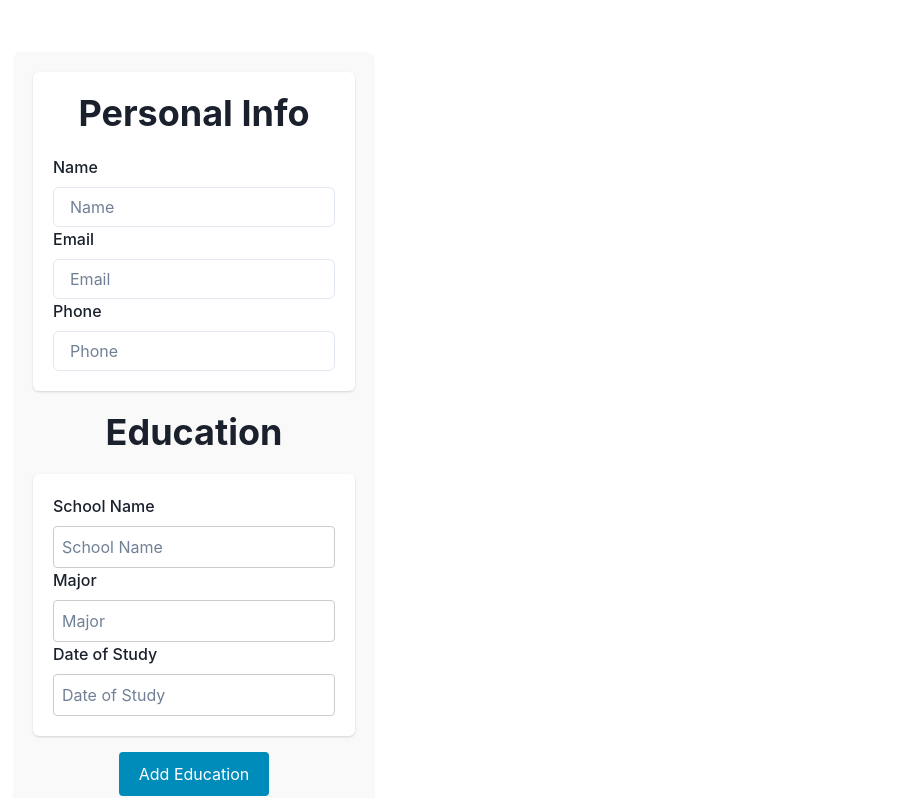
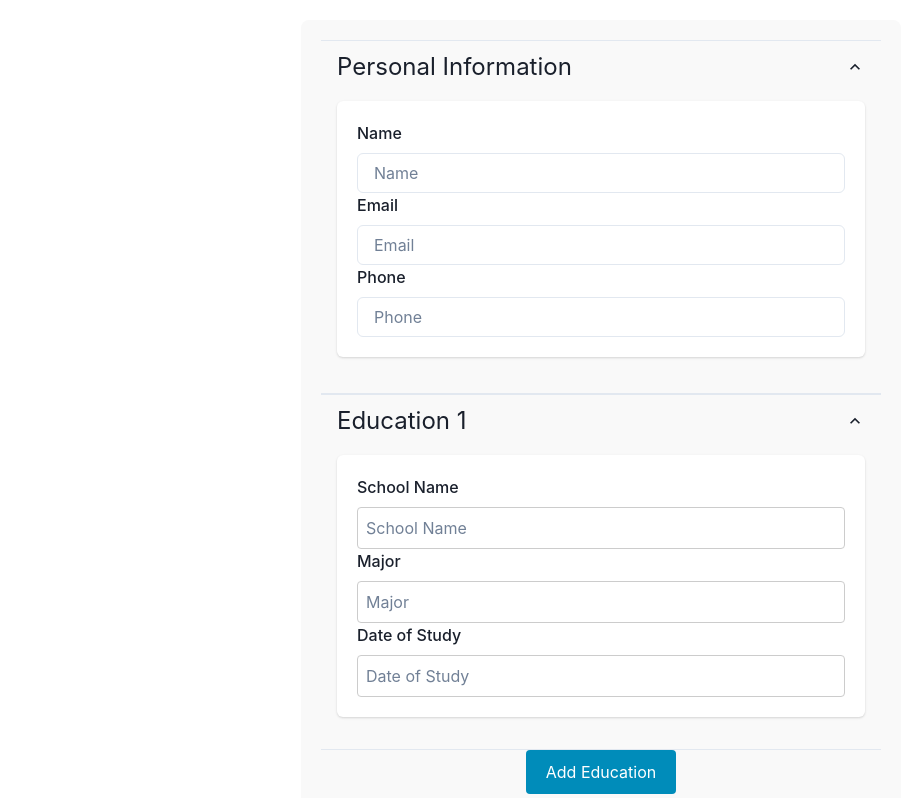
Before and after one commit to angelr1076/React-CV-App, a React (Vite) app: page / in a window 1280 px wide. Shown: the top 798 px of the page, without its empty margins (39-951 px from the left). Built offline with nearby package versions, Linux system fonts and the light colour scheme.

Commit message:
Added chakra accordion and card components to GeneralInfo and EducationExp components

```diff
--- a/src/assets/styles/style.css
+++ b/src/assets/styles/style.css
@@ -18,14 +18,15 @@
 }
 
 body {
-  margin: 0;
   display: flex;
-  min-width: 320px;
-  min-height: 100vh;
+  flex-direction: column;
+  /* justify-content: center; */
+  /* min-width: 320px; */
+  /* min-height: 100vh; */
 }
 
 #root {
-  padding: 2rem;
+  /* padding: 2rem; */
   text-align: center;
 }
 
--- a/src/components/CVForm.jsx
+++ b/src/components/CVForm.jsx
@@ -3,7 +3,15 @@ import { useState } from 'react';
 import GeneralInfo from './GeneralInfo';
 import EducationalExp from './EducationalExp';
 import PracticalExp from './PracticalExp';
-import { Box, Heading } from '@chakra-ui/react';
+import {
+  Box,
+  Heading,
+  Accordion,
+  AccordionItem,
+  AccordionButton,
+  AccordionPanel,
+  AccordionIcon,
+} from '@chakra-ui/react';
 
 function CVForm() {
   const [generalInfo, setGeneralInfo] = useState({
@@ -59,10 +67,18 @@ function CVForm() {
         onChange={handleGeneralInfoChange}
         isSubmitted={isSubmitted}
       />
-      <Heading as='h1' size='xl' mb={5}>
-        Education
-      </Heading>
       {education.map((education, index) => (
+        <Accordion key={index} defaultIndex={[0]} allowMultiple>
+          <AccordionItem>
+            <h2>
+              <AccordionButton>
+                <Box as='span' flex='1' textAlign='left' fontSize='2xl'>
+                  Education {index + 1}
+                </Box>
+                <AccordionIcon />
+              </AccordionButton>
+            </h2>
+            <AccordionPanel pb={4}>
               <EducationalExp
                 key={index}
                 education={education}
@@ -70,6 +86,9 @@ function CVForm() {
                 onChange={handleEducationChange}
                 isSubmitted={isSubmitted}
               />
+            </AccordionPanel>
+          </AccordionItem>
+        </Accordion>
       ))}
       <button className='button' onClick={addEducation}>
         Add Education
--- a/src/components/GeneralInfo.jsx
+++ b/src/components/GeneralInfo.jsx
@@ -10,6 +10,11 @@ import {
   CardHeader,
   CardBody,
   CardFooter,
+  Accordion,
+  AccordionItem,
+  AccordionButton,
+  AccordionPanel,
+  AccordionIcon,
 } from '@chakra-ui/react';
 
 function GeneralInfo({ info, onChange, isSubmitted }) {
@@ -29,11 +34,19 @@ function GeneralInfo({ info, onChange, isSubmitted }) {
           </CardBody>
         </Card>
       ) : (
+        <Accordion defaultIndex={[0]} allowMultiple>
+          <AccordionItem>
+            <h1>
+              <AccordionButton>
+                <Box as='span' flex='1' textAlign='left' fontSize='2xl'>
+                  Personal Information
+                </Box>
+                <AccordionIcon />
+              </AccordionButton>
+            </h1>
+            <AccordionPanel pb={4}>
               <Card mb={5}>
                 <CardBody>
-            <Heading as='h1' size='xl' mb={5}>
-              Personal Info
-            </Heading>
                   <FormLabel className='label' htmlFor='name'>
                     Name
                   </FormLabel>
@@ -66,6 +79,9 @@ function GeneralInfo({ info, onChange, isSubmitted }) {
                   />
                 </CardBody>
               </Card>
+            </AccordionPanel>
+          </AccordionItem>
+        </Accordion>
       )}
     </>
   );
```
Lines whose indentation alone changed are shown as unchanged.
